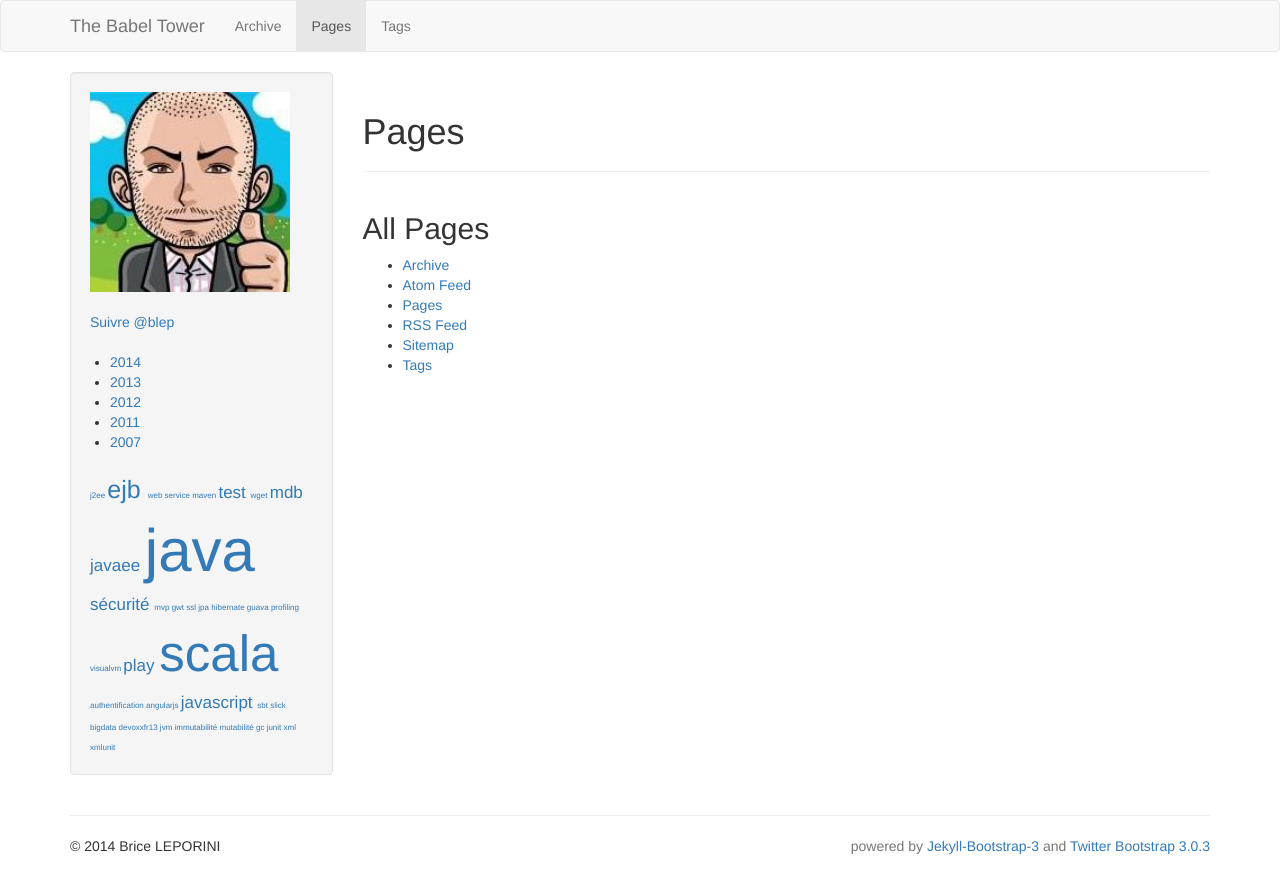
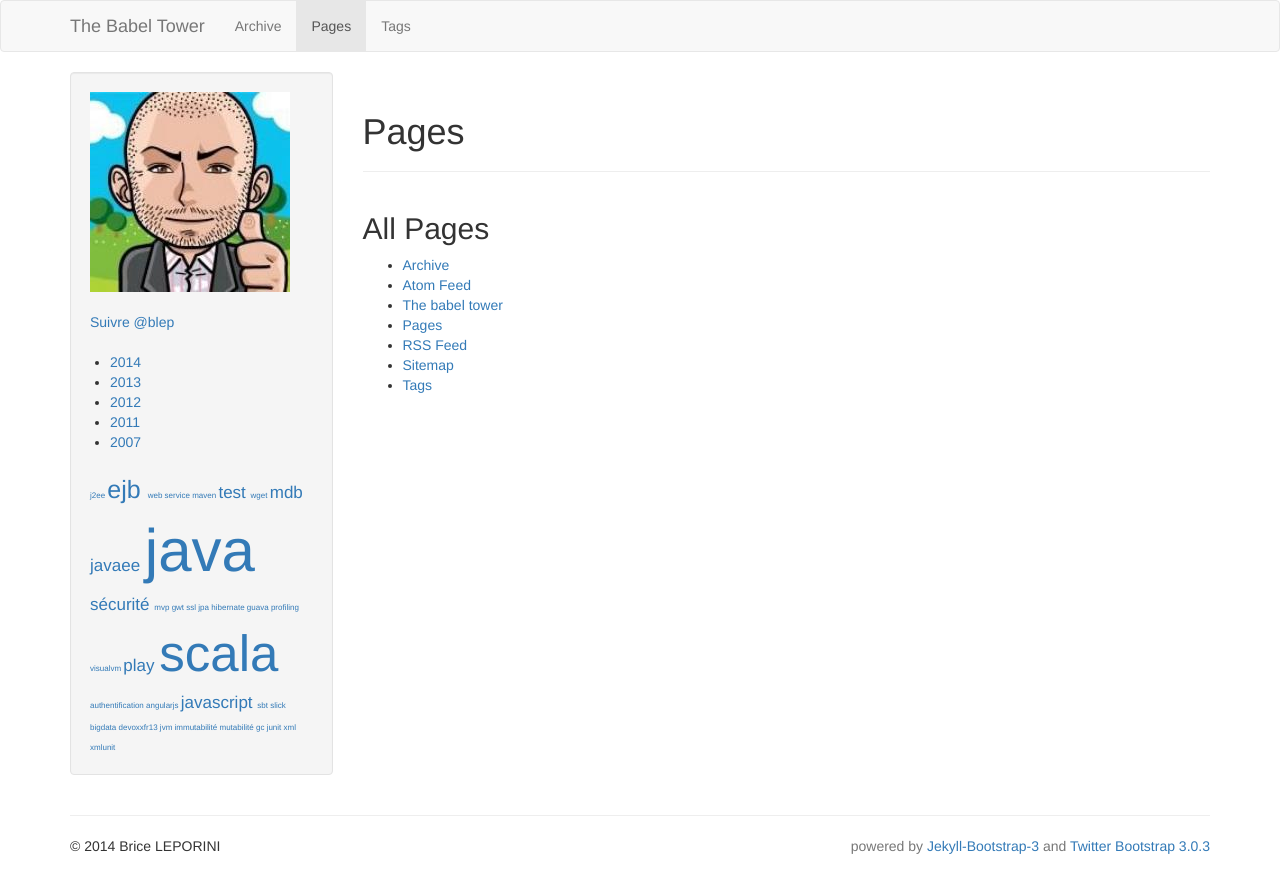
Before and after one commit to bleporini/blog, a Jekyll site: the page built from pages.html, in a window 1280 px wide. Shown: the top 893 px of the page. Built offline with Jekyll 4.4.1, drawn with Linux system fonts in a browser that asks for light colours; nearby versions of some CDN libraries; library files that are not in the unit come from our copies; Markdown is read by kramdown in place of the engine named in the settings; comment, search, counter and statistics services are not loaded.

Commit message:
Title in index

```diff
--- a/index.html
+++ b/index.html
@@ -1,5 +1,6 @@
 ---
 layout: default
+title : The babel tower
 ---
 {% include JB/setup %}
 
```
